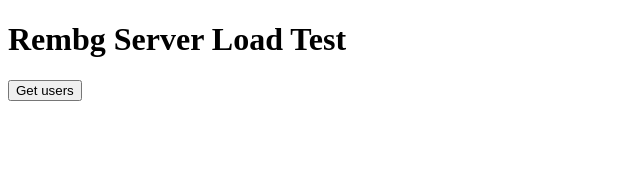
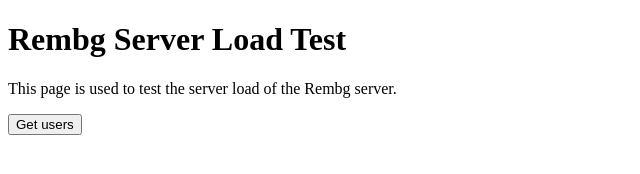
Before and after one commit to elevenpassin/rembg-server, a website: page public/index.html in a window 1280 px wide. Shown: the whole page, without its empty margins (0-640 px from the left). Drawn offline with Linux system fonts and the light colour scheme.

Commit message:
setup page

```diff
--- a/public/index.html
+++ b/public/index.html
@@ -3,10 +3,12 @@
 <head>
   <meta charset="UTF-8">
   <meta name="viewport" content="width=device-width, initial-scale=1.0">
-  <title>Hello World</title>
+  <title>Rembg Server Load Test</title>
 </head>
 <body>
   <h1>Rembg Server Load Test</h1>
+
+  <p>This page is used to test the server load of the Rembg server.</p>
 
   <form id="users-form">
     <button type="submit">Get users</button>
```
